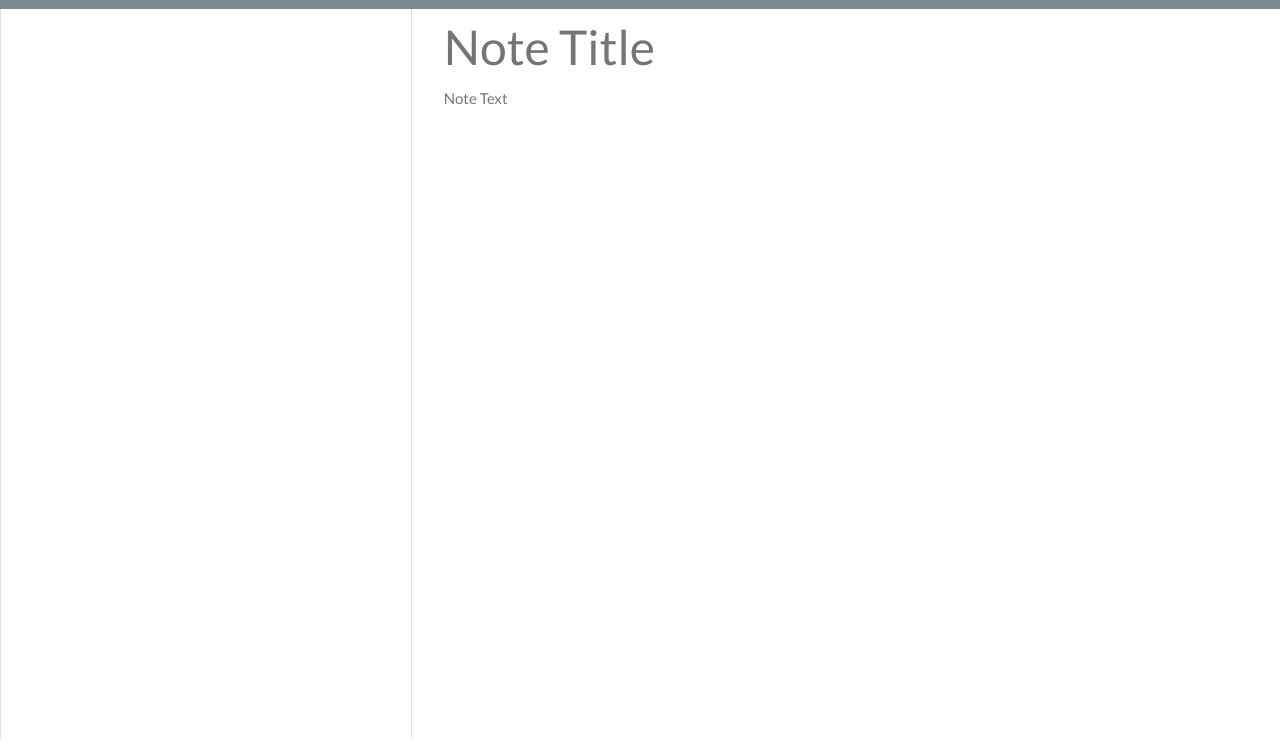
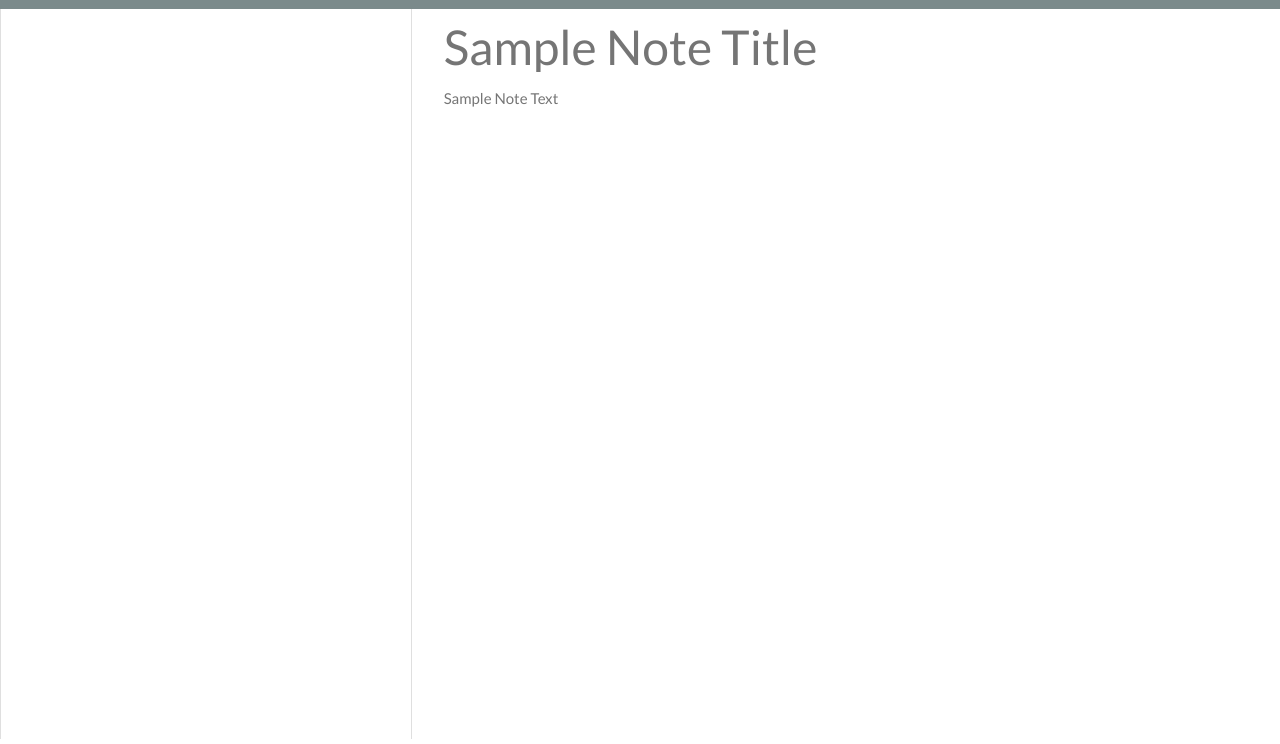
Before and after one commit to ashadria1/note-taker, a website: page public/notes.html in a window 1280 px wide. Shown: the part 62-806 px from the top of the page. Drawn offline with nearby package versions, Linux system fonts and the light colour scheme; no server answers.

Commit message:
polishing UI

```diff
--- a/db/db.json
+++ b/db/db.json
@@ -1,3 +1 @@
-
-
-[{"title":"Test Title","text":"Test text"},{"title":"Note!","text":"Note text\n","id":1612021576372}]
+[{"title":"First Sample Note","text":"First Sample Text","id":1612021576372},{"title":"Second Sample Note","text":"Second Sample Text","id":1612021576372}]
--- a/package.json
+++ b/package.json
@@ -10,7 +10,8 @@
   "author": "",
   "license": "ISC",
   "dependencies": {
-    "express": "^4.16.4"
+    "express": "^4.17.1",
+    "fs": "^0.0.1-security"
   },
   "repository": {
     "type": "git",
--- a/public/notes.html
+++ b/public/notes.html
@@ -30,8 +30,8 @@
         </div>
       </div>
       <div class="col-8">
-        <input class="note-title" placeholder="Note Title" maxlength="28" type="text">
-        <textarea class="note-textarea" placeholder="Note Text"></textarea>
+        <input class="note-title" placeholder="Sample Note Title" maxlength="28" type="text">
+        <textarea class="note-textarea" placeholder="Sample Note Text"></textarea>
       </div>
     </div>
   </div>
```
Also changed, not shown: 1 other file.
